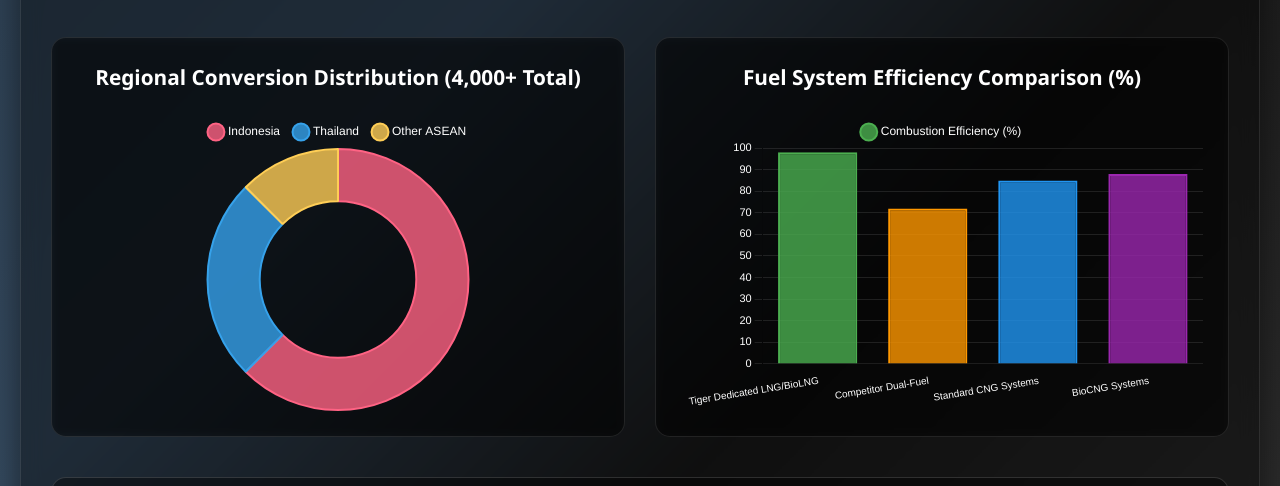
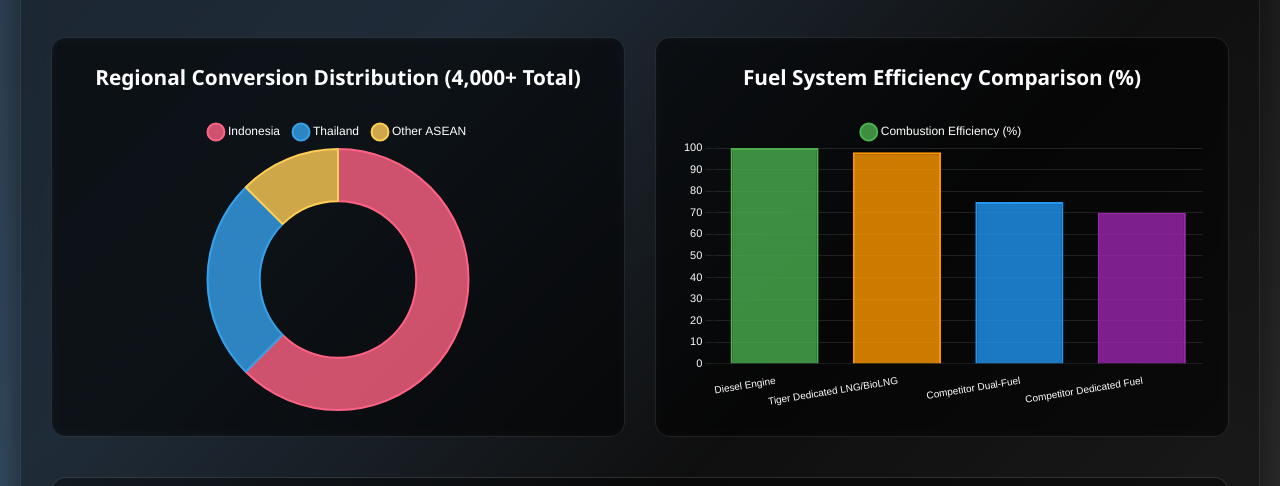
Before and after one commit to Tanardaj/LNGandBioLNG-Engine, a plain HTML site: page index.html in a window 1280 px wide. Shown: the part 167-653 px from the top of the page. Drawn offline with nearby package versions, Linux system fonts and the light colour scheme.

Commit message:
Add files via upload

```diff
--- a/index.html
+++ b/index.html
@@ -319,10 +319,10 @@
 
             // Efficiency comparison data highlighting Tiger's dedicated system advantage
             const efficiencyData = {
-                labels: ['Tiger Dedicated LNG/BioLNG', 'Competitor Dual-Fuel', 'Standard CNG Systems', 'BioCNG Systems'],
+                labels: ['Diesel Engine', 'Tiger Dedicated LNG/BioLNG', 'Competitor Dual-Fuel', 'Competitor Dedicated Fuel'],
                 datasets: [{
                     label: 'Combustion Efficiency (%)',
-                    data: [98, 72, 85, 88], // Tiger's near 100% vs competitors' 70-75%
+                    data: [100, 98, 75, 70], // Tiger's near 100% vs competitors' 70-75%
                     backgroundColor: [
                         'rgba(76, 175, 80, 0.8)',  // Green for Tiger (best)
                         'rgba(255, 152, 0, 0.8)',  // Orange for competitors
```
